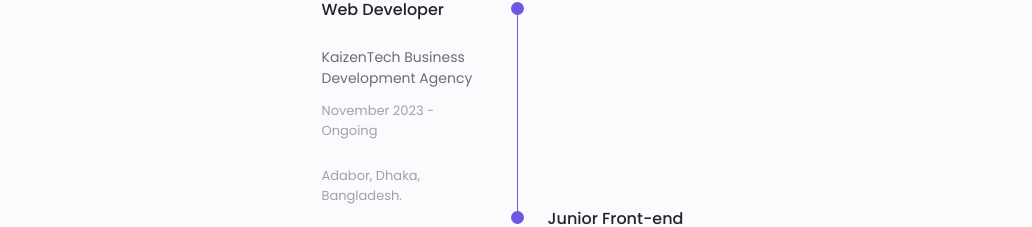
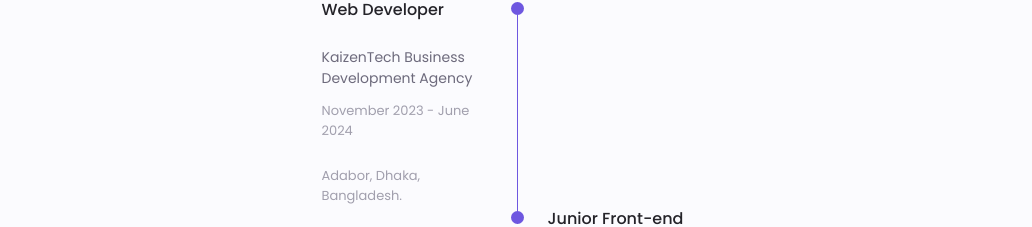
Before and after one commit to Hadayetullah/portfolio, a React (Vite) app: page / in a window 1280 px wide. Both pictures are taken after a click on the element "Work". Shown: the part 3354-3581 px from the top of the page, without its empty margins (123-1155 px from the left). Built offline with nearby package versions, Linux system fonts and the light colour scheme.

Commit message:
Update Qualificatin section

```diff
--- a/src/conponents/body/qualification/Qualification.jsx
+++ b/src/conponents/body/qualification/Qualification.jsx
@@ -148,7 +148,7 @@
 
                   <div className="qualification__calender">
                     <i className="uil uil-calendar-alt"></i>
-                    November 2023 - Ongoing
+                    November 2023 - June 2024
                   </div>
 
                   <br />
```
